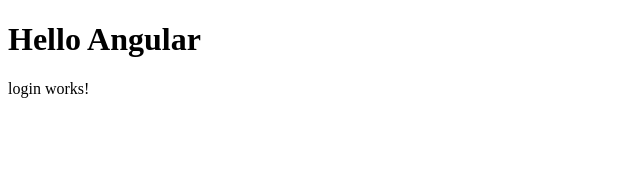
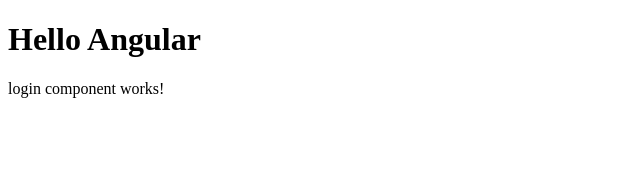
Before and after one commit to Pebhashi-Tharushika/angular-18-practice, an Angular app in the folder hello-angular/: page / in a window 1280 px wide. Shown: the top 170 px of the page, without its empty margins (0-640 px from the left). Built offline with nearby package versions, Linux system fonts and the light colour scheme.

Commit message:
update login.component.html

```diff
--- a/hello-angular/src/app/login/login.component.html
+++ b/hello-angular/src/app/login/login.component.html
@@ -1 +1 @@
-<p>login works!</p>
+<p>login component works!</p>
```
